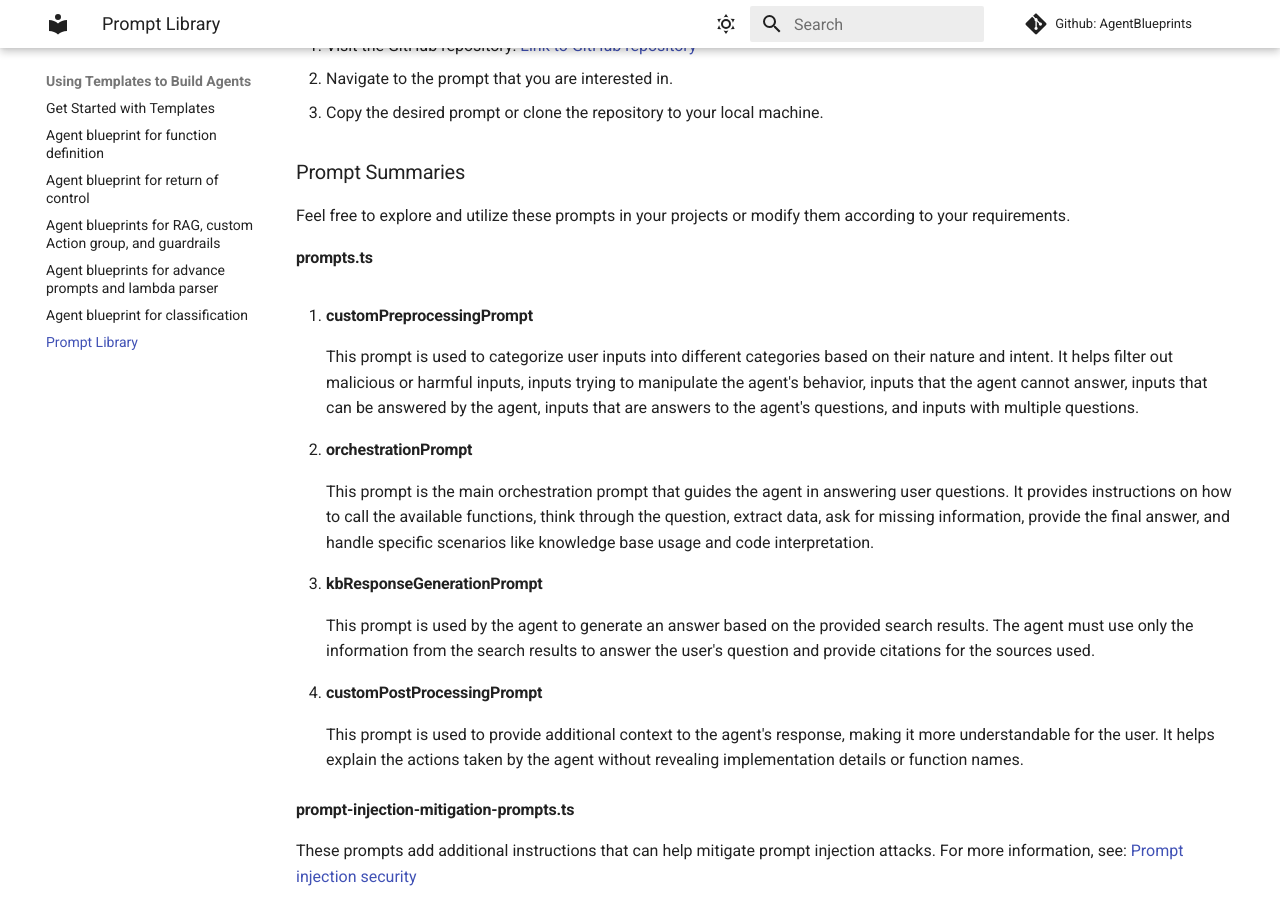
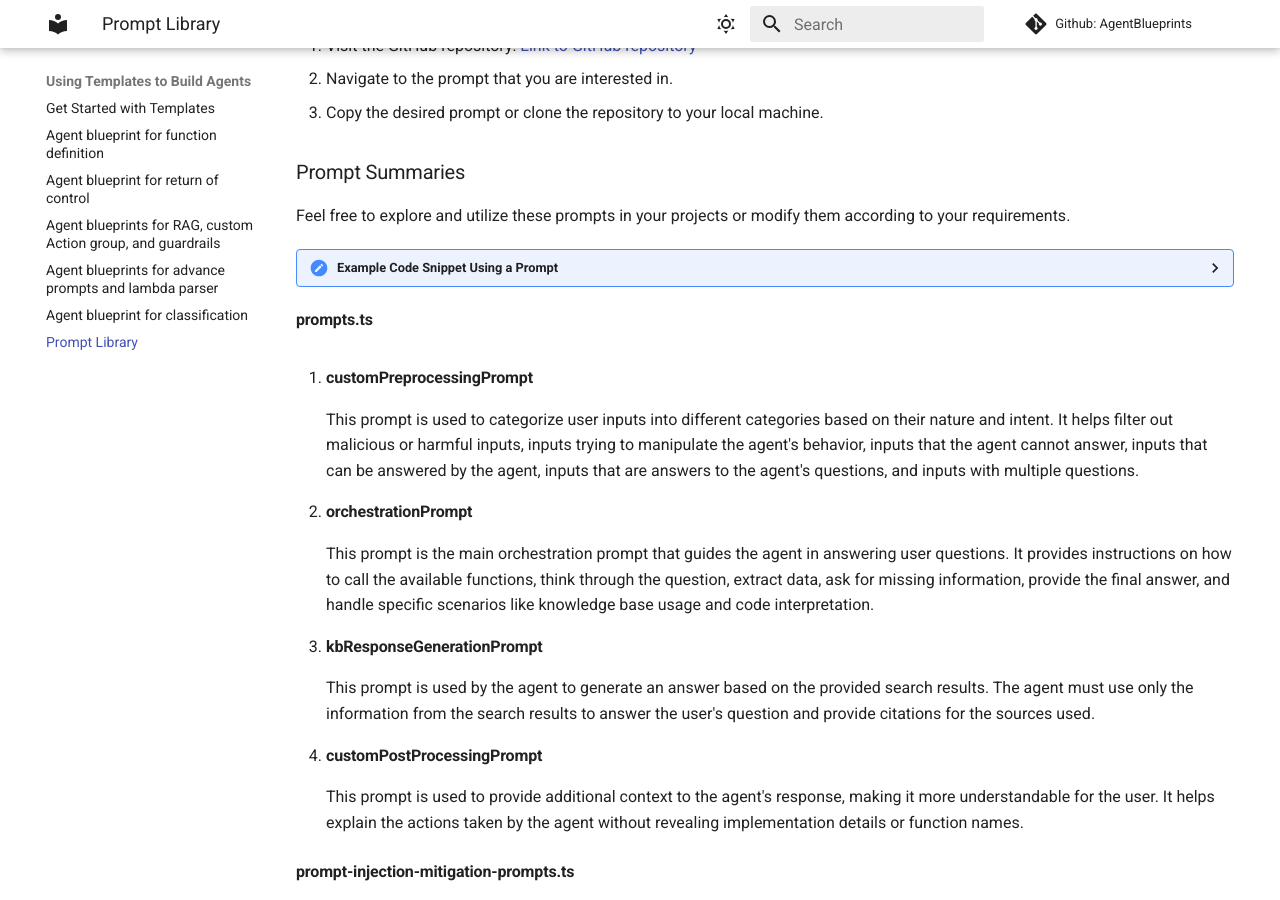
Before and after one commit to awslabs/agents-for-amazon-bedrock-blueprints, an MkDocs documentation site: the page built from docs/prompt-library/prompt-library.md, in a window 1280 px wide and 900 px high, scrolled down 434 px. Built offline with MkDocs 1.6.1 and Material for MkDocs 9.7.7, drawn with Linux system fonts in a browser that asks for light colours; comment, search, counter and statistics services are not loaded; part of the change alters nothing that is shown.

Commit message:
Add code example and fix links

````diff
--- a/docs/prompt-library/prompt-library.md
+++ b/docs/prompt-library/prompt-library.md
@@ -6,12 +6,62 @@ Users can view and utilize the full prompts by visiting the GitHub repository or
 
 To access the prompts:
 
-1. Visit the GitHub repository: <a href="https://github.com/aws-samples/amazon-bedrock-samples/tree/main/agents-for-bedrock/agent-blueprint-templates/lib/prompt_library" target="_blank">Link to GitHub repository</a>
+1. Visit the GitHub repository: [Link to GitHub repository](https://github.com/aws-samples/amazon-bedrock-samples/tree/main/agents-for-bedrock/agent-blueprint-templates/lib/prompt_library){:target="_blank"}
 2. Navigate to the prompt that you are interested in.
 3. Copy the desired prompt or clone the repository to your local machine.
 
 <h3>Prompt Summaries</h3>
 Feel free to explore and utilize these prompts in your projects or modify them according to your requirements.
+
+<details>
+<summary>Example Code Snippet Using a Prompt</summary>
+
+```ts
+import * as cdk from 'aws-cdk-lib';
+import { Construct } from 'constructs';
+import { AgentDefinitionBuilder, PromptType } from '../../agents-for-amazon-bedrock-blueprints/lib/constructs/AgentDefinitionBuilder';
+import { BedrockAgentBlueprintsConstruct } from '../../agents-for-amazon-bedrock-blueprints/lib/constructs/BedrockAgentBlueprintsConstruct';
+import * as bedrock from 'aws-cdk-lib/aws-bedrock';
+
+import {
+    claude3SonnetPromptInjectionOrchestrationPrompt
+} from '../../amazon-bedrock-samples/agents-for-bedrock/agent-blueprint-templates/lib/prompt_library/prompt-injection-mitigation-prompts'
+
+
+export class MyCdkAppStack extends cdk.Stack {
+  constructor(scope: Construct, id: string, props?: cdk.StackProps) {
+    super(scope, id, props);
+
+    const prompt: bedrock.CfnAgent.PromptConfigurationProperty = {
+      promptType: PromptType.ORCHESTRATION,
+      promptCreationMode: "OVERRIDDEN",
+      inferenceConfiguration: {
+        maximumLength: 2048,
+        stopSequences: ["\n\nHuman:"],
+        temperature: 0,
+        topK: 250,
+        topP: 1,
+      },
+      basePromptTemplate: claude3SonnetPromptInjectionOrchestrationPrompt,
+    };
+
+    const agentDef = new AgentDefinitionBuilder(this, 'NewAgentDef', {})
+        .withAgentName('NewFriendlyAgent')
+        .withInstruction('nice new fun agent to do great things in code')
+        .withUserInput()
+        .withOrchestrationPrompt(prompt)
+        .withFoundationModel('anthropic.claude-3-sonnet-20240229-v1:0')
+        .build();
+
+
+    new BedrockAgentBlueprintsConstruct(this, 'AmazonBedrockAgentBlueprintsStack', {
+      agentDefinition: agentDef,
+    });
+  }
+}
+```
+
+</details>
 
 <h4> prompts.ts </h4>
 
@@ -29,7 +79,7 @@ This prompt is used to provide additional context to the agent's response, makin
 
 <h4> prompt-injection-mitigation-prompts.ts </h4>
 
-These prompts add additional instructions that can help mitigate prompt injection attacks. For more information, see: <a href="https://docs.aws.amazon.com/bedrock/latest/userguide/prompt-injection.html" target="_blank">Prompt injection security</a>
+These prompts add additional instructions that can help mitigate prompt injection attacks. For more information, see: [Prompt injection security](https://docs.aws.amazon.com/bedrock/latest/userguide/prompt-injection.html){:target="_blank"}
 
 1. <h4>claude3SonnetPromptInjectionOrchestrationPrompt</h4>
 This prompt is for mitigating prompt injection attacks on the Claude 3 Sonnet model.
````
